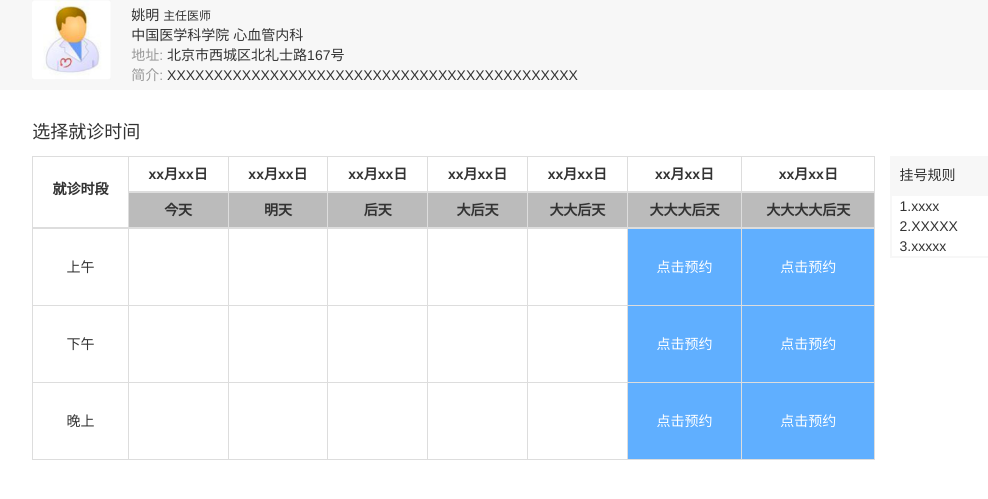
After one commit to Greatfools/OnlineOrderAndVisit, a Django app: template myProject/templates/doctorinfo.html in a window 1280 px wide. The commit adds this page. Shown: the top 499 px of the page, without its empty margins (77-1065 px from the left). Run offline with Django 3.2, Linux system fonts and the light colour scheme; the template is opened without the code that fills it, so the values that code supplies are empty.

Commit message:
add docInfo page with little bug

```diff
--- /dev/null
+++ b/myProject/static/css/doctorinfo.css
@@ -0,0 +1,80 @@
+a:visited{
+    text-decoration: none;
+}
+#docBscInfo{
+    background-color: #f7f7f7;
+}
+.infogrey{
+    color: #999;
+}
+#docInfoCntnt{
+    padding: 5px 5px !important;
+}
+#docAppntLbl{
+    margin-top: 30px !important;
+}
+
+#docAppnt{
+    /*margin-top: 30px !important;*/
+}
+#chooseAppntTimeLbl{
+    margin-bottom: 10px;
+    font-size: 18px;
+}
+table{
+    cellspacing: 10;
+}
+table * * *{
+    text-align: center;
+}
+thead * *{
+    padding: 0.5em !important;
+}
+tbody * *{
+    padding: 2em 0em !important;
+}
+#specialTH{
+    padding-bottom: 2em !important;
+    padding-top: 0px !important;
+}
+.appntTimeGrey{
+    background-color: #bbb;
+}
+td a{
+    color: #fff;
+    text-decoration: none;
+}
+td a:hover{
+    color: #fff;
+    text-decoration: none;
+    text-shadow:1px 1px 3px #555;
+}
+td a:visited{
+    color: #fff;
+    text-decoration: none;
+    /*有bug:点击之后有下划线*/
+}
+.appntBlue{
+    background-color: #60afff;
+}
+
+
+
+/**************/
+#rule{
+    padding: 0px !important;
+}
+#ruleLbl{
+    /*margin: 0px 0px !important;*/
+    /*padding: 0px 0px !important;*/
+    background-color: #f7f7f7;
+    border: #f7f7f7 solid 2px;
+    padding-top: 0.5em;
+    padding-bottom: 0.5em;
+    padding-left: 0.5em;
+}
+#rulecntnt{
+    margin: 0px 0px !important;
+    padding: 0px 0px 0px 0.5em !important;
+    border: #f7f7f7 solid 2px;
+}
--- a/myProject/templates/appointinfo.html
+++ b/myProject/templates/appointinfo.html
@@ -7,7 +7,7 @@
 
     <link rel="stylesheet" href="../static/css/bootstrap.css">
 
-    <link rel="stylesheet" href="../static/css/header.css">
+    <!--<link rel="stylesheet" href="../static/css/header.css">-->
 
     <link rel="stylesheet" href="../static/css/appointinfo.css">
 </head>
@@ -65,5 +65,5 @@
 </body>
 <script type="text/javascript" src="../static/js/jquery-3.0.0.js"></script>
 <script src="../static/js/bootstrap.js"></script>
-<script src="../static/js/header.js"></script>
+<!--<script src="../static/js/header.js"></script>-->
 </html>
--- /dev/null
+++ b/myProject/templates/doctorinfo.html
@@ -0,0 +1,96 @@
+<!DOCTYPE html>
+<html lang="en">
+<head>
+    <meta charset="UTF-8">
+    <title>医生信息</title>
+
+    <meta name="viewport" content="width=device-width,initial-scale=1.0">
+
+    <link rel="stylesheet" href="../static/css/bootstrap.css">
+
+    <link rel="stylesheet" href="../static/css/doctorinfo.css">
+</head>
+<body>
+<div class="content-fluid" >
+    <div class="row" id="docBscInfo">
+        <img class="col-lg-1 col-md-1 col-lg-offset-1 col-md-offset-1 img-responsive" id="docImg" src="../static/img/doctorinfo/doctoricon.png"/>
+        <div class="col-lg-9 col-md-9" id="docInfoCntnt">
+            <span id="docName">姚明 </span><small id="docJob">主任医师</small><br>
+            <span id="docHosName">中国医学科学院 </span><span id="docClassName">心血管内科</span><br>
+            <span class="infogrey">地址: </span><span id="docAddr">北京市西城区北礼士路167号</span><br>
+            <span class="infogrey">简介: </span><span id="docIntro">XXXXXXXXXXXXXXXXXXXXXXXXXXXXXXXXXXXXXXXXXXXX</span>
+        </div>
+    </div>
+    <div class="row" id="docAppntLbl">
+        <div class="col-lg-8 col-md-8 col-lg-offset-1 col-md-offset-1" id="chooseAppntTimeLbl">选择就诊时间</div>
+    </div>
+    <div class="row" id="docAppnt">
+        <div class="col-lg-8 col-md-8 col-lg-offset-1 col-md-offset-1">
+            <!--<div id="chooseAppntTime"></div>-->
+            <table class="table table-bordered table-hover" cellspacing="10px">
+                <thead>
+                <tr>
+                    <th rowspan="2" id="specialTH">就诊时段</th>
+                    <th>xx月xx日</th>
+                    <th>xx月xx日</th>
+                    <th>xx月xx日</th>
+                    <th>xx月xx日</th>
+                    <th>xx月xx日</th>
+                    <th>xx月xx日</th>
+                    <th>xx月xx日</th>
+                </tr>
+                <tr class="appntTimeGrey">
+                    <th>今天</th>
+                    <th>明天</th>
+                    <th>后天</th>
+                    <th>大后天</th>
+                    <th>大大后天</th>
+                    <th>大大大后天</th>
+                    <th>大大大大后天</th>
+                </tr>
+                </thead>
+                <tbody>
+                <tr>
+                    <td>上午</td>
+                    <td></td>
+                    <td></td>
+                    <td></td>
+                    <td></td>
+                    <td></td>
+                    <td class="appntBlue"><a href="#">点击预约</a></td>
+                    <td class="appntBlue"><a href="#">点击预约</a></td>
+                </tr>
+                <tr>
+                    <td>下午</td>
+                    <td></td>
+                    <td></td>
+                    <td></td>
+                    <td></td>
+                    <td></td>
+                    <td class="appntBlue"><a href="#">点击预约</a></td>
+                    <td class="appntBlue"><a href="#">点击预约</a></td>
+                </tr>
+                <tr>
+                    <td>晚上</td>
+                    <td></td>
+                    <td></td>
+                    <td></td>
+                    <td></td>
+                    <td></td>
+                    <td class="appntBlue"><a href="#">点击预约</a></td>
+                    <td class="appntBlue"><a href="#">点击预约</a></td>
+                </tr>
+
+                </tbody>
+            </table>
+        </div>
+        <div class="col-lg-2 col-md-2 "id="rule">
+            <div id="ruleLbl">挂号规则</div>
+            <div id="rulecntnt">1.xxxx<br>2.XXXXX<br>3.xxxxx</div>
+        </div>
+    </div>
+</div>
+</body>
+<script type="text/javascript" src="../static/js/jquery-3.0.0.js"></script>
+<script src="../static/js/bootstrap.js"></script>
+</html>
```
Also changed, not shown: myProject/static/img/doctorinfo/doctoricon.png (added).
